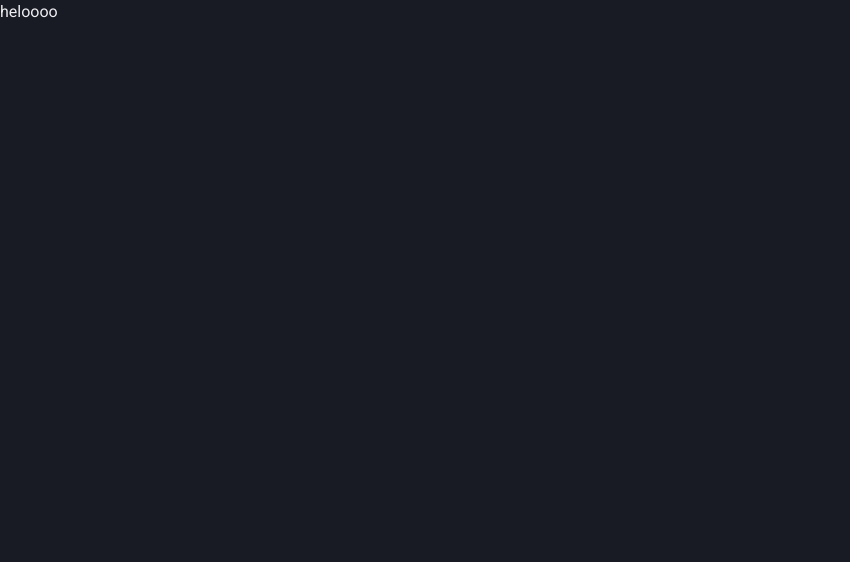
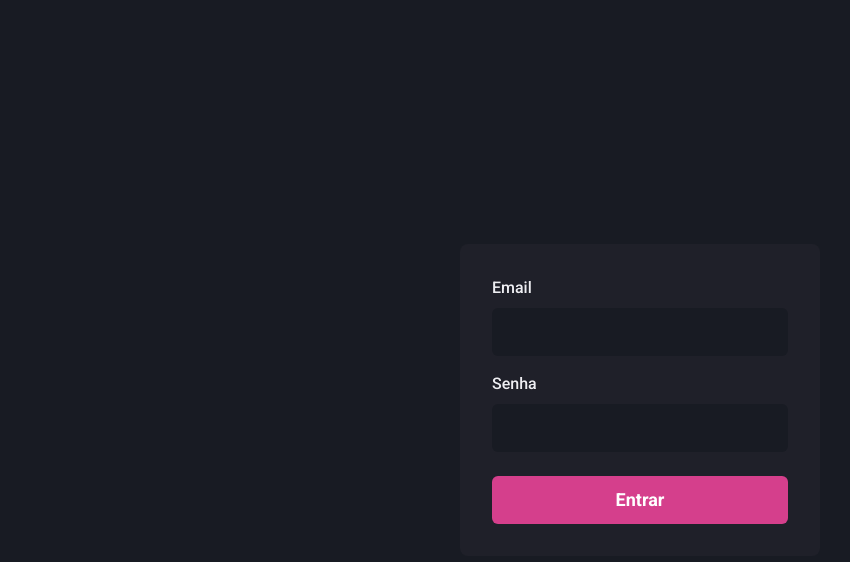
Before and after one commit to miguelriosoliveira/dashgo, a Next.js app: page / in a window 1280 px wide. Shown: the top 562 px of the page, without its empty margins (0-850 px from the left). Built offline with nearby package versions, Linux system fonts and the light colour scheme.

Commit message:
Page: Sign in

```diff
--- a/src/pages/index.tsx
+++ b/src/pages/index.tsx
@@ -1,3 +1,43 @@
+import { Flex, Input, Button, Stack, FormControl, FormLabel } from '@chakra-ui/react';
+
 export default function Home() {
-	return <h1>heloooo</h1>;
+	return (
+		<Flex w="100vw" h="100vh" align="center" justify="center">
+			<Flex as="form" w="100%" maxW={360} bg="gray.800" p="8" borderRadius={8} flexDir="column">
+				<Stack spacing="4">
+					<FormControl>
+						<FormLabel htmlFor="email">Email</FormLabel>
+						<Input
+							id="email"
+							name="email"
+							type="email"
+							focusBorderColor="pink.500"
+							bgColor="gray.900"
+							variant="filled"
+							_hover={{ bgColor: 'gray.900' }}
+							size="lg"
+						/>
+					</FormControl>
+
+					<FormControl>
+						<FormLabel htmlFor="password">Senha</FormLabel>
+						<Input
+							id="password"
+							name="password"
+							type="password"
+							focusBorderColor="pink.500"
+							bgColor="gray.900"
+							variant="filled"
+							_hover={{ bgColor: 'gray.900' }}
+							size="lg"
+						/>
+					</FormControl>
+				</Stack>
+
+				<Button type="submit" mt="6" colorScheme="pink" size="lg">
+					Entrar
+				</Button>
+			</Flex>
+		</Flex>
+	);
 }
```
